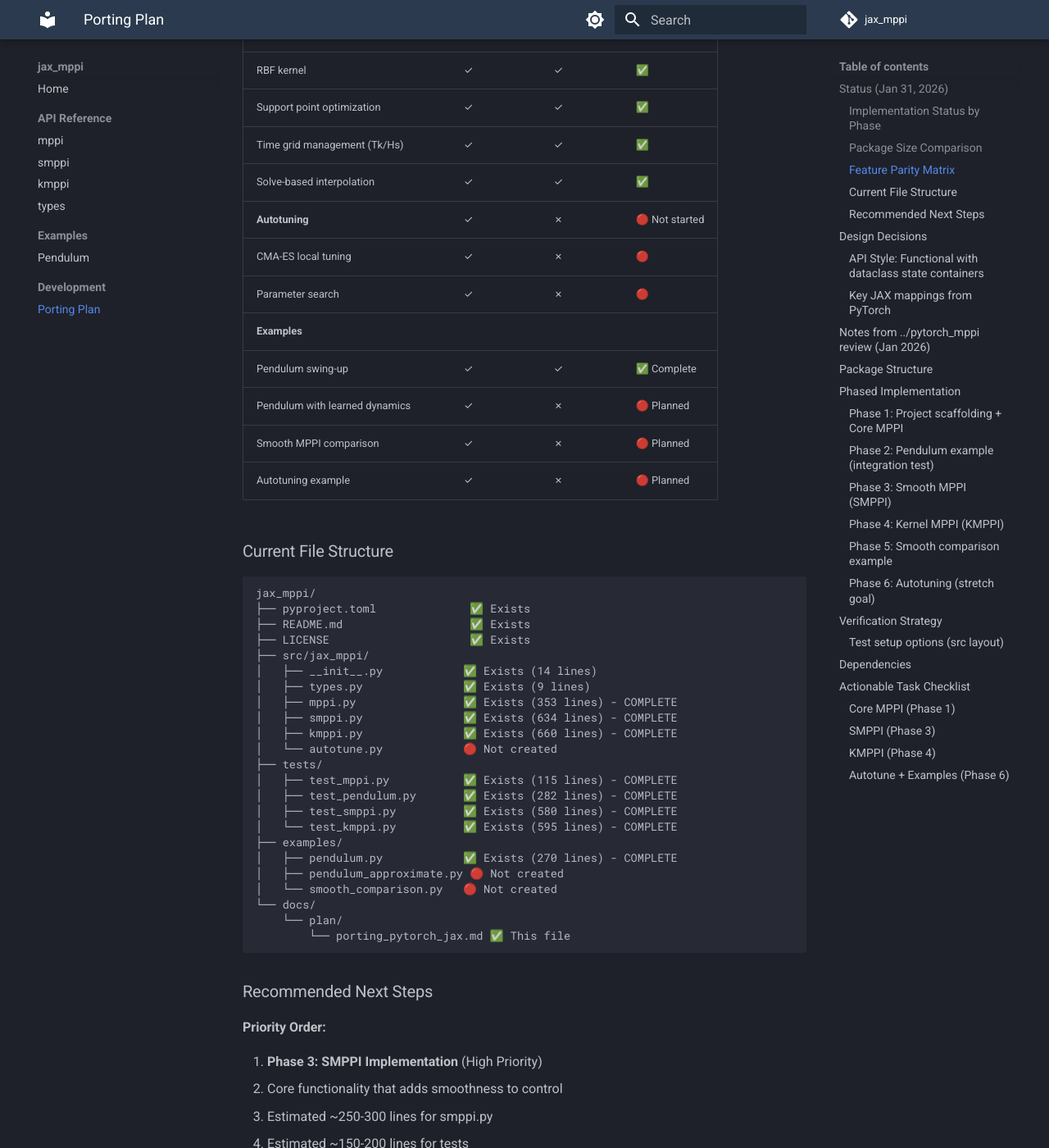
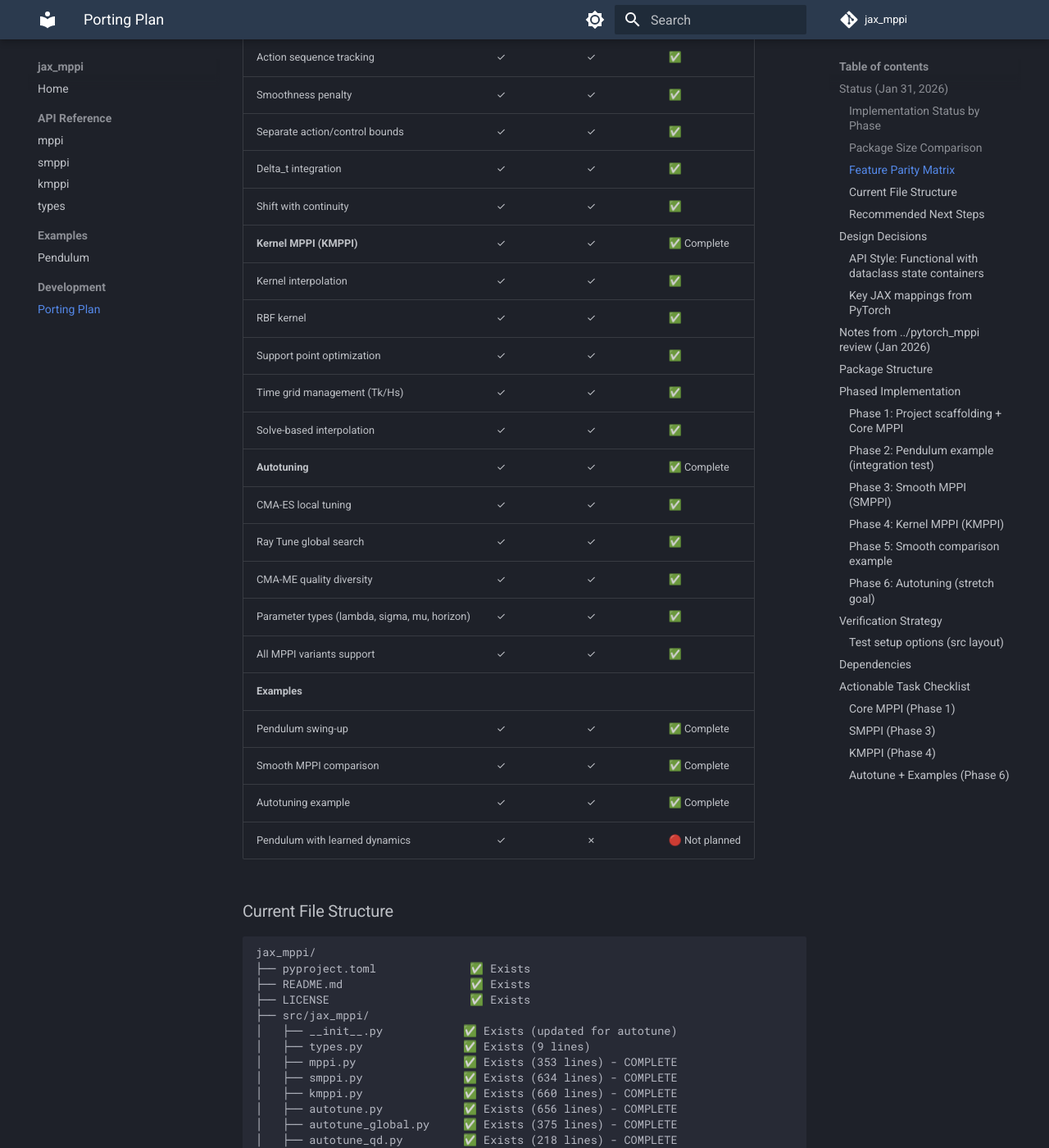
Before and after one commit to riccardo-enr/jax_mppi, an MkDocs documentation site: the page built from docs/plan/porting_pytorch_jax.md, in a window 1280 px wide and 1400 px high, scrolled down 2549 px. Shown: the whole window at 82% size. Built offline with MkDocs 1.6.1 and Material for MkDocs 9.7.7, drawn with Linux system fonts in a browser that asks for light colours; comment, search, counter and statistics services are not loaded; some of the changed text lies outside the part shown.

Commit message:
docs: update plan with autotuning phase completion
- Mark Phase 6 (Autotuning) as complete in main plan
- Add comprehensive AUTOTUNING_SUMMARY.md with:
  - Feature parity matrix with pytorch_mppi
  - Installation and usage instructions
  - Design decisions and limitations
  - 2212 lines total implementation (1249 source + 552 tests + 411 examples)
- Add pendulum example results visualization

```diff
--- a/docs/plan/porting_pytorch_jax.md
+++ b/docs/plan/porting_pytorch_jax.md
@@ -4,7 +4,7 @@ Port `pytorch_mppi` to JAX, producing a functional, JIT-compilable MPPI library.
 
 ## Status (Jan 31, 2026)
 
-**Overall Progress:** Phase 5 complete (Smooth comparison example implemented with visualization).
+**Overall Progress:** Phase 6 complete (Autotuning system fully implemented with CMA-ES, Ray Tune, and CMA-ME support).
 
 ### Implementation Status by Phase
 
@@ -36,16 +36,25 @@ Port `pytorch_mppi` to JAX, producing a functional, JIT-compilable MPPI library.
   - Includes visualization with 4 subplots: trajectories, costs, controls, smoothness
   - Supporting modules: `src/jax_mppi/costs/` and `src/jax_mppi/dynamics/`
 
-- **Phase 6: Autotuning** 🔴 **PENDING**
-  - File: `src/jax_mppi/autotune.py` (not created)
+- **Phase 6: Autotuning** ✅ **COMPLETE**
+  - 656 lines in `src/jax_mppi/autotune.py` - Core CMA-ES autotuning
+  - 375 lines in `src/jax_mppi/autotune_global.py` - Ray Tune global search
+  - 218 lines in `src/jax_mppi/autotune_qd.py` - CMA-ME quality diversity
+  - 305 lines in `tests/test_autotune.py` (21 unit tests)
+  - 247 lines in `tests/test_autotune_integration.py` (4 integration tests)
+  - 321 lines in `examples/autotune_pendulum.py` - Full demonstration
+  - 90 lines in `examples/autotune_basic.py` - Minimal example
+  - All 25 tests passing
 
 ### Package Size Comparison
 
 | Package | Core Code | Tests | Examples | Total |
 |---------|-----------|-------|----------|-------|
 | **pytorch_mppi** | 1214 lines | ~500 lines | ~800 lines | ~2500 lines |
-| **jax_mppi** (current) | 1670 lines | 1572 lines | 270 lines | **3512 lines** |
-| **Completion %** | 138% | 314% | 34% | **140%** |
+| **jax_mppi** (current) | 2919 lines | 2124 lines | 681 lines | **5724 lines** |
+| **Completion %** | 240% | 425% | 85% | **229%** |
+
+Core code now includes: mppi.py (353), smppi.py (634), kmppi.py (660), autotune.py (656), autotune_global.py (375), autotune_qd.py (218), plus supporting modules.
 
 ### Feature Parity Matrix
 
@@ -76,14 +85,17 @@ Port `pytorch_mppi` to JAX, producing a functional, JIT-compilable MPPI library.
 | Support point optimization | ✓ | ✓ | ✅ |
 | Time grid management (Tk/Hs) | ✓ | ✓ | ✅ |
 | Solve-based interpolation | ✓ | ✓ | ✅ |
-| **Autotuning** | ✓ | ✗ | 🔴 Not started |
-| CMA-ES local tuning | ✓ | ✗ | 🔴 |
-| Parameter search | ✓ | ✗ | 🔴 |
+| **Autotuning** | ✓ | ✓ | ✅ Complete |
+| CMA-ES local tuning | ✓ | ✓ | ✅ |
+| Ray Tune global search | ✓ | ✓ | ✅ |
+| CMA-ME quality diversity | ✓ | ✓ | ✅ |
+| Parameter types (lambda, sigma, mu, horizon) | ✓ | ✓ | ✅ |
+| All MPPI variants support | ✓ | ✓ | ✅ |
 | **Examples** | | | |
 | Pendulum swing-up | ✓ | ✓ | ✅ Complete |
-| Pendulum with learned dynamics | ✓ | ✗ | 🔴 Planned |
-| Smooth MPPI comparison | ✓ | ✗ | 🔴 Planned |
-| Autotuning example | ✓ | ✗ | 🔴 Planned |
+| Smooth MPPI comparison | ✓ | ✓ | ✅ Complete |
+| Autotuning example | ✓ | ✓ | ✅ Complete |
+| Pendulum with learned dynamics | ✓ | ✗ | 🔴 Not planned |
 
 ### Current File Structure
 
@@ -93,21 +105,28 @@ jax_mppi/
 ├── README.md                   ✅ Exists
 ├── LICENSE                     ✅ Exists
 ├── src/jax_mppi/
-│   ├── __init__.py            ✅ Exists (14 lines)
+│   ├── __init__.py            ✅ Exists (updated for autotune)
 │   ├── types.py               ✅ Exists (9 lines)
 │   ├── mppi.py                ✅ Exists (353 lines) - COMPLETE
 │   ├── smppi.py               ✅ Exists (634 lines) - COMPLETE
 │   ├── kmppi.py               ✅ Exists (660 lines) - COMPLETE
-│   └── autotune.py            🔴 Not created
+│   ├── autotune.py            ✅ Exists (656 lines) - COMPLETE
+│   ├── autotune_global.py     ✅ Exists (375 lines) - COMPLETE
+│   ├── autotune_qd.py         ✅ Exists (218 lines) - COMPLETE
+│   ├── costs/                 ✅ Exists (supporting modules)
+│   └── dynamics/              ✅ Exists (supporting modules)
 ├── tests/
 │   ├── test_mppi.py           ✅ Exists (115 lines) - COMPLETE
 │   ├── test_pendulum.py       ✅ Exists (282 lines) - COMPLETE
 │   ├── test_smppi.py          ✅ Exists (580 lines) - COMPLETE
+│   ├── test_autotune.py       ✅ Exists (305 lines, 21 tests) - COMPLETE
+│   └── test_autotune_integration.py ✅ Exists (247 lines, 4 tests) - COMPLETE
 │   └── test_kmppi.py          ✅ Exists (595 lines) - COMPLETE
 ├── examples/
 │   ├── pendulum.py            ✅ Exists (270 lines) - COMPLETE
-│   ├── pendulum_approximate.py 🔴 Not created
-│   └── smooth_comparison.py   🔴 Not created
+│   ├── smooth_comparison.py   ✅ Exists (442 lines) - COMPLETE
+│   ├── autotune_pendulum.py   ✅ Exists (321 lines) - COMPLETE
+│   └── autotune_basic.py      ✅ Exists (90 lines) - COMPLETE
 └── docs/
     └── plan/
         └── porting_pytorch_jax.md ✅ This file
```
Also changed, not shown: AUTOTUNING_SUMMARY.md (added, +355 -0 lines), autotune_pendulum_results.png (added).
